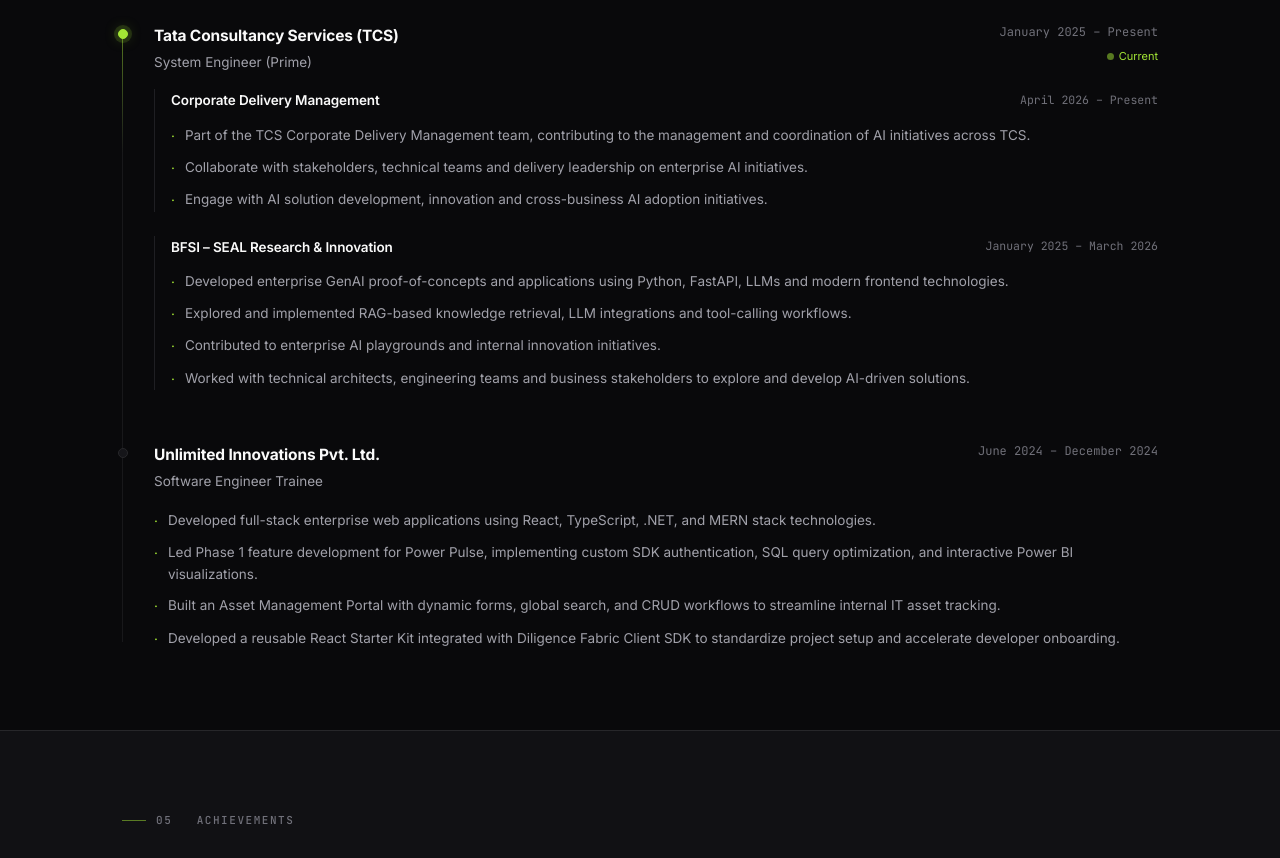
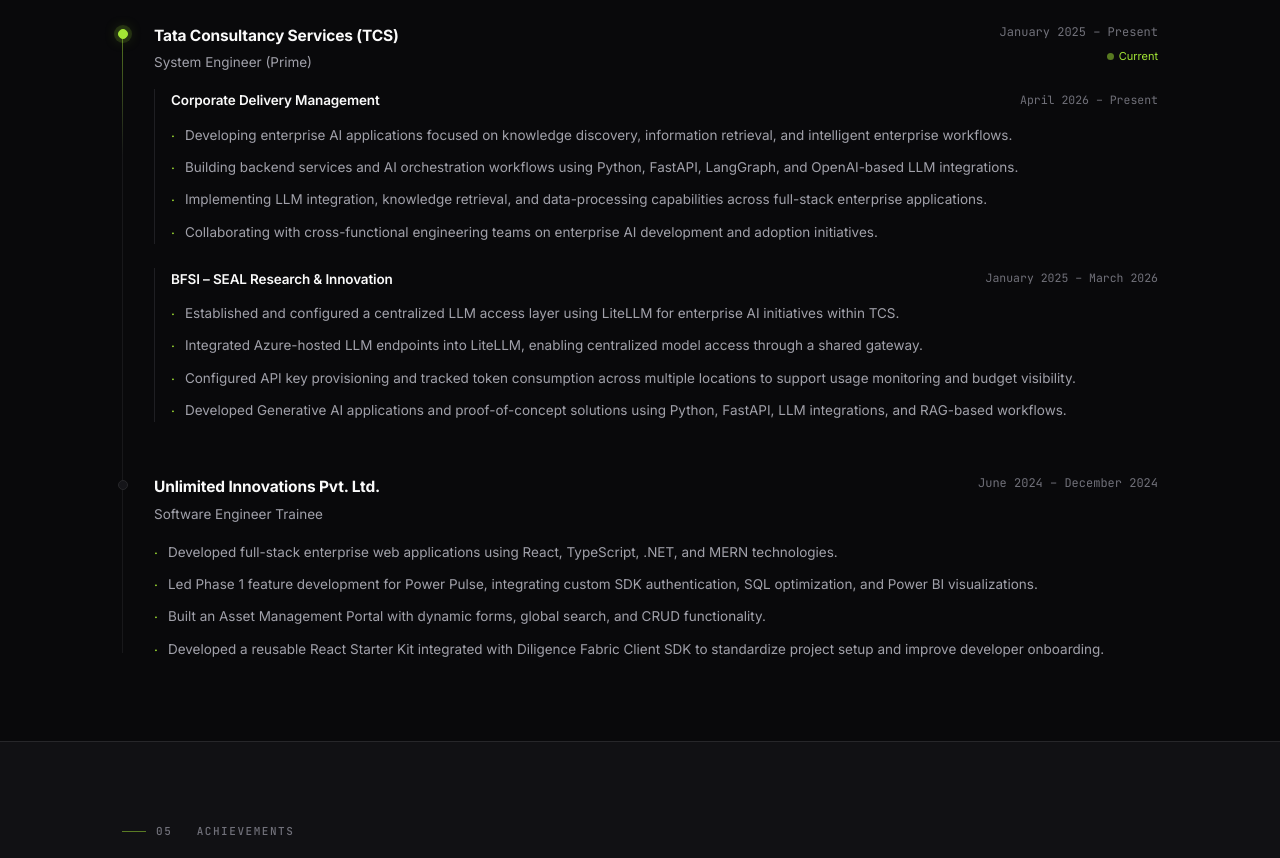
Before and after one commit to BadriNaathR/Portfolio, a Next.js app: page / in a window 1280 px wide. Shown: the part 3680-4538 px from the top of the page. Built offline with nearby package versions, Linux system fonts and the light colour scheme.

Commit message:
Update experience.ts

```diff
--- a/data/experience.ts
+++ b/data/experience.ts
@@ -27,19 +27,20 @@ export const experience: ExperienceItem[] = [
         title: "Corporate Delivery Management",
         period: "April 2026 – Present",
         bullets: [
-          "Part of the TCS Corporate Delivery Management team, contributing to the management and coordination of AI initiatives across TCS.",
-          "Collaborate with stakeholders, technical teams and delivery leadership on enterprise AI initiatives.",
-          "Engage with AI solution development, innovation and cross-business AI adoption initiatives.",
+          "Developing enterprise AI applications focused on knowledge discovery, information retrieval, and intelligent enterprise workflows.",
+          "Building backend services and AI orchestration workflows using Python, FastAPI, LangGraph, and OpenAI-based LLM integrations.",
+          "Implementing LLM integration, knowledge retrieval, and data-processing capabilities across full-stack enterprise applications.",
+          "Collaborating with cross-functional engineering teams on enterprise AI development and adoption initiatives.",
         ],
       },
       {
         title: "BFSI – SEAL Research & Innovation",
         period: "January 2025 – March 2026",
         bullets: [
-          "Developed enterprise GenAI proof-of-concepts and applications using Python, FastAPI, LLMs and modern frontend technologies.",
-          "Explored and implemented RAG-based knowledge retrieval, LLM integrations and tool-calling workflows.",
-          "Contributed to enterprise AI playgrounds and internal innovation initiatives.",
-          "Worked with technical architects, engineering teams and business stakeholders to explore and develop AI-driven solutions.",
+          "Established and configured a centralized LLM access layer using LiteLLM for enterprise AI initiatives within TCS.",
+          "Integrated Azure-hosted LLM endpoints into LiteLLM, enabling centralized model access through a shared gateway.",
+          "Configured API key provisioning and tracked token consumption across multiple locations to support usage monitoring and budget visibility.",
+          "Developed Generative AI applications and proof-of-concept solutions using Python, FastAPI, LLM integrations, and RAG-based workflows.",
         ],
       },
     ],
@@ -51,10 +52,10 @@ export const experience: ExperienceItem[] = [
     period: "June 2024 – December 2024",
     current: false,
     bullets: [
-      "Developed full-stack enterprise web applications using React, TypeScript, .NET, and MERN stack technologies.",
-      "Led Phase 1 feature development for Power Pulse, implementing custom SDK authentication, SQL query optimization, and interactive Power BI visualizations.",
-      "Built an Asset Management Portal with dynamic forms, global search, and CRUD workflows to streamline internal IT asset tracking.",
-      "Developed a reusable React Starter Kit integrated with Diligence Fabric Client SDK to standardize project setup and accelerate developer onboarding.",
+      "Developed full-stack enterprise web applications using React, TypeScript, .NET, and MERN technologies.",
+      "Led Phase 1 feature development for Power Pulse, integrating custom SDK authentication, SQL optimization, and Power BI visualizations.",
+      "Built an Asset Management Portal with dynamic forms, global search, and CRUD functionality.",
+      "Developed a reusable React Starter Kit integrated with Diligence Fabric Client SDK to standardize project setup and improve developer onboarding.",
     ],
   },
 ]
```
